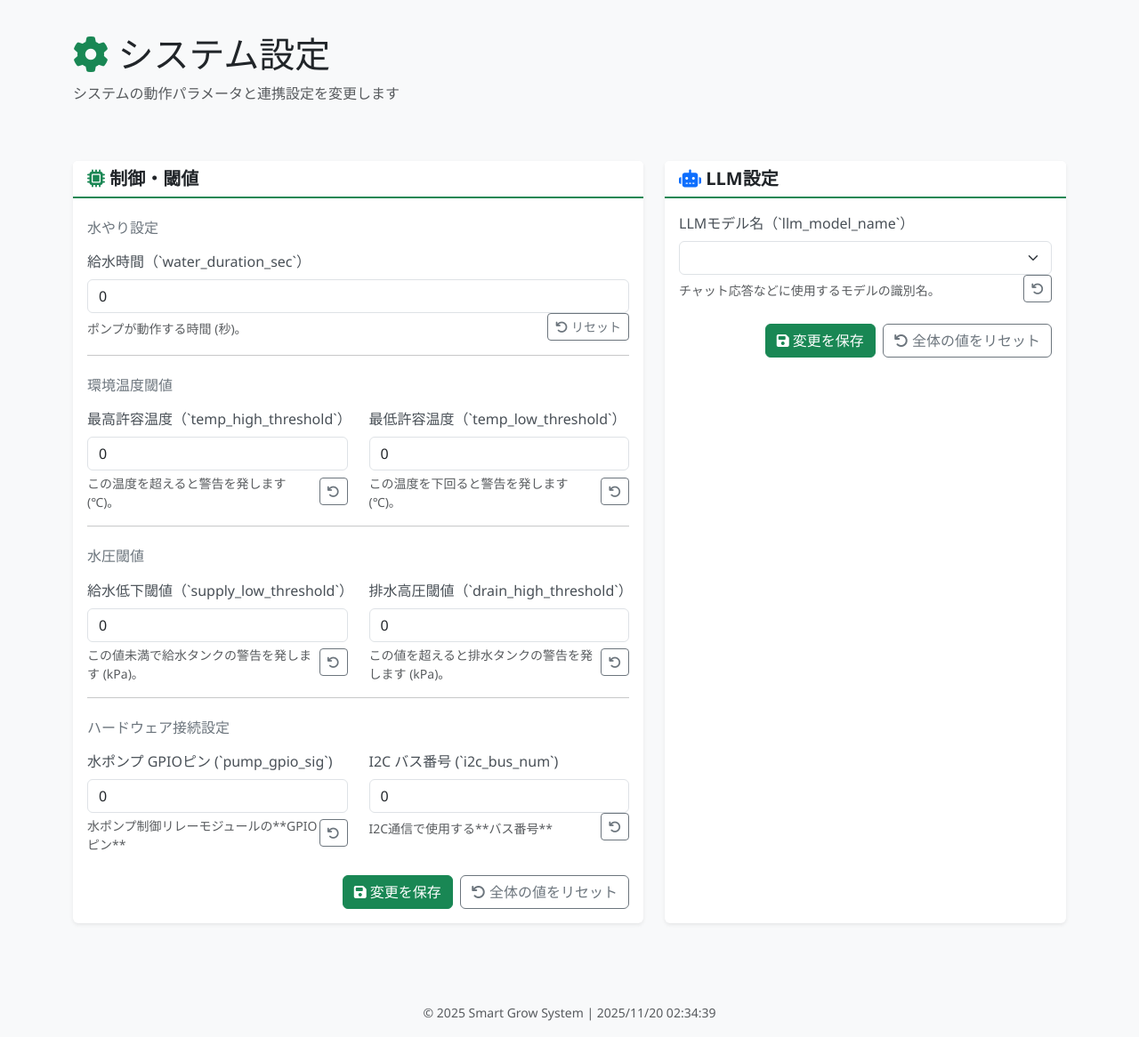
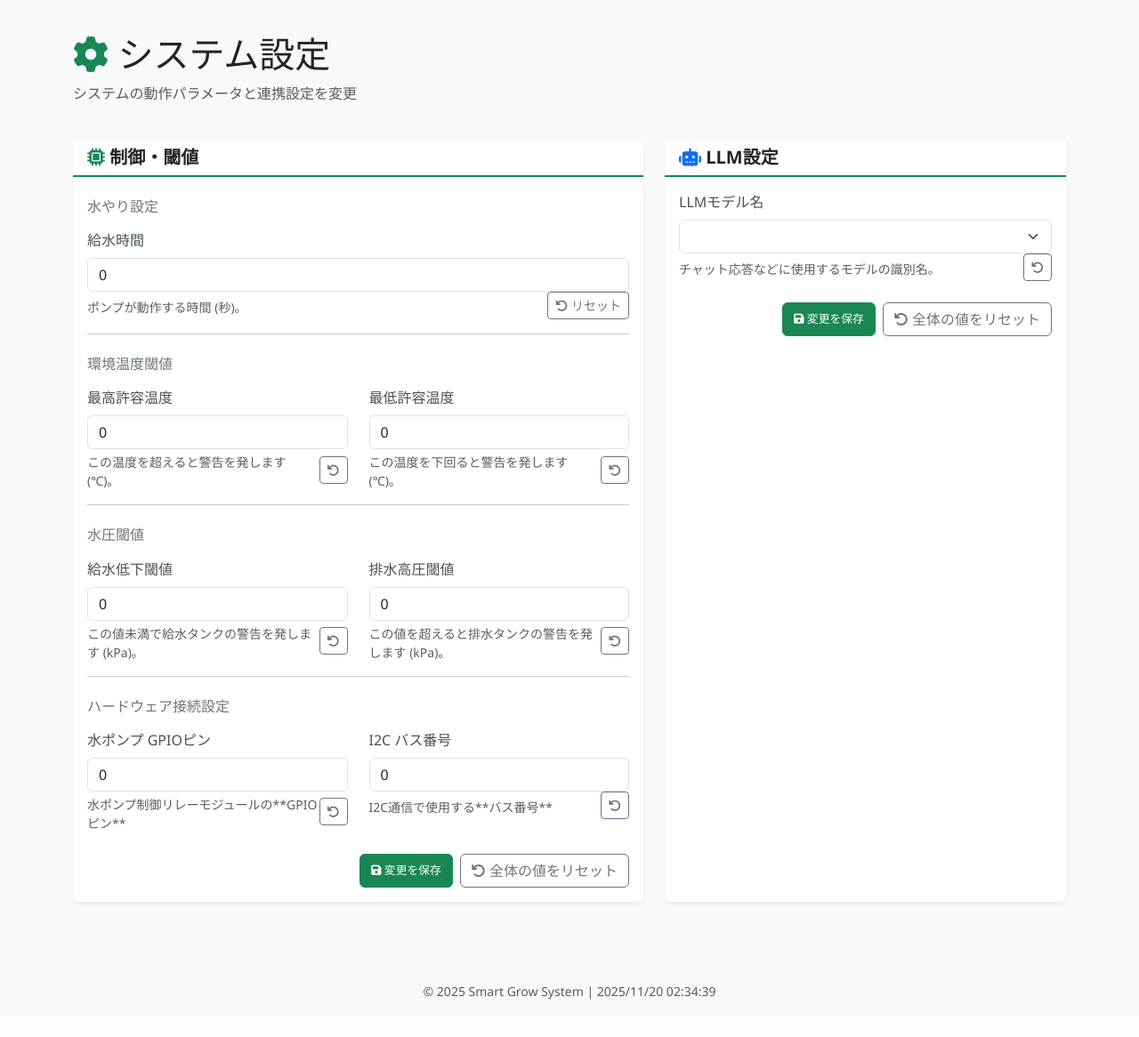
Before and after one commit to nh-dev26/smart-grow-core, a Flask app: page /settings in a window 1280 px wide. Shown: the part 57-1223 px from the top of the page at 89% size. After the commit the page ends 1181 px from the top, so only its background shows below. Run offline with Flask 3, Linux system fonts and the light colour scheme; data that the repository does not hold is empty.

Commit message:
message-areaとsaveボタン系のテキストを小さく

```diff
--- /dev/null
+++ b/web_app/static/css/settings.css
@@ -0,0 +1,3 @@
+.d-flex.justify-content-end.mt-4 > button:first-child {
+    font-size: 0.8em;
+}
--- a/web_app/templates/settings.html
+++ b/web_app/templates/settings.html
@@ -1,19 +1,21 @@
 {% extends "base.html" %}
 
 {% block title %}設定 - Smart Grow System{% endblock %}
+
+{% block extra_head %}
+<link rel="stylesheet" href="{{ url_for('static', filename='css/settings.css') }}">
+{% endblock %}
 
 {% block content %}
 <div class="container">
     <div class="row mb-4">
         <div class="col">
             <h1 class="display-6"><i class="fas fa-cog text-success"></i> システム設定</h1>
-            <p class="text-muted">システムの動作パラメータと連携設定を変更します</p>
+            <p class="text-muted">システムの動作パラメータと連携設定を変更</p>
         </div>
     </div>
 
-    <div class="row mb-4">
-        <div class="col" id="message-area"></div>
-    </div>
+    <div class="col" id="message-area"></div>
 
     <div class="row g-4">
         <div class="col-12 col-lg-7">
@@ -25,7 +27,7 @@
                     <form id="threshold-form">
                         <h6 class="text-secondary mt-2 mb-3">水やり設定</h6>
                         <div class="mb-3">
-                            <label for="water_duration_sec" class="form-label">給水時間（`water_duration_sec`）</label>
+                            <label for="water_duration_sec" class="form-label">給水時間</label>
                             <input type="number" class="form-control" id="water_duration_sec" min="1" step="1" required>
                             <div class="d-flex justify-content-between align-items-center">
                                 <div class="form-text">ポンプが動作する時間 (秒)。</div>
@@ -37,7 +39,7 @@
                         <h6 class="text-secondary mt-4 mb-3">環境温度閾値</h6>
                         <div class="row mb-3">
                             <div class="col-md-6">
-                                <label for="temp_high_threshold" class="form-label">最高許容温度（`temp_high_threshold`）</label>
+                                <label for="temp_high_threshold" class="form-label">最高許容温度</label>
                                 <input type="number" class="form-control" id="temp_high_threshold" step="0.1" required>
                                 <div class="d-flex justify-content-between align-items-center">
                                     <div class="form-text">この温度を超えると警告を発します (℃)。</div>
@@ -45,7 +47,7 @@
                                 </div>
                             </div>
                             <div class="col-md-6">
-                                <label for="temp_low_threshold" class="form-label">最低許容温度（`temp_low_threshold`）</label>
+                                <label for="temp_low_threshold" class="form-label">最低許容温度</label>
                                 <input type="number" class="form-control" id="temp_low_threshold" step="0.1" required>
                                 <div class="d-flex justify-content-between align-items-center">
                                     <div class="form-text">この温度を下回ると警告を発します (℃)。</div>
@@ -58,7 +60,7 @@
                         <h6 class="text-secondary mt-4 mb-3">水圧閾値</h6>
                         <div class="row mb-3">
                             <div class="col-md-6">
-                                <label for="supply_low_threshold" class="form-label">給水低下閾値（`supply_low_threshold`）</label>
+                                <label for="supply_low_threshold" class="form-label">給水低下閾値</label>
                                 <input type="number" class="form-control" id="supply_low_threshold" step="0.1" required>
                                 <div class="d-flex justify-content-between align-items-center">
                                     <div class="form-text">この値未満で給水タンクの警告を発します (kPa)。</div>
@@ -66,7 +68,7 @@
                                 </div>
                             </div>
                             <div class="col-md-6">
-                                <label for="drain_high_threshold" class="form-label">排水高圧閾値（`drain_high_threshold`）</label>
+                                <label for="drain_high_threshold" class="form-label">排水高圧閾値</label>
                                 <input type="number" class="form-control" id="drain_high_threshold" step="0.1" required>
                                 <div class="d-flex justify-content-between align-items-center">
                                     <div class="form-text">この値を超えると排水タンクの警告を発します (kPa)。</div>
@@ -79,7 +81,7 @@
                         <h6 class="text-secondary mt-4 mb-3">ハードウェア接続設定</h6>
                         <div class="row mb-3">
                             <div class="col-md-6">
-                                <label for="pump_gpio_sig" class="form-label">水ポンプ GPIOピン (`pump_gpio_sig`)</label>
+                                <label for="pump_gpio_sig" class="form-label">水ポンプ GPIOピン</label>
                                 <input type="number" class="form-control"id="pump_gpio_sig" min="0" step="1" required>
                                 <div class="d-flex justify-content-between align-items-center">
                                     <div class="form-text">水ポンプ制御リレーモジュールの**GPIOピン**</div>
@@ -87,7 +89,7 @@
                                 </div>
                             </div>
                             <div class="col-md-6">
-                                <label for="i2c_bus_num" class="form-label">I2C バス番号 (`i2c_bus_num`)</label>
+                                <label for="i2c_bus_num" class="form-label">I2C バス番号</label>
                                 <input type="number" class="form-control" id="i2c_bus_num" min="0" step="1" required>
                                 <div class="d-flex justify-content-between align-items-center">
                                     <div class="form-text">I2C通信で使用する**バス番号**</div>
@@ -114,7 +116,7 @@
                     <form id="integration-form">
 
                         <div class="mb-3">
-                            <label for="llm_model_name" class="form-label">LLMモデル名（`llm_model_name`）</label>
+                            <label for="llm_model_name" class="form-label">LLMモデル名</label>
 
                             <select class="form-select" id="llm_model_name" required>
                                 <option value="gpt-4-turbo">GPT-4 Turbo (互換性・強力)</option>
```
